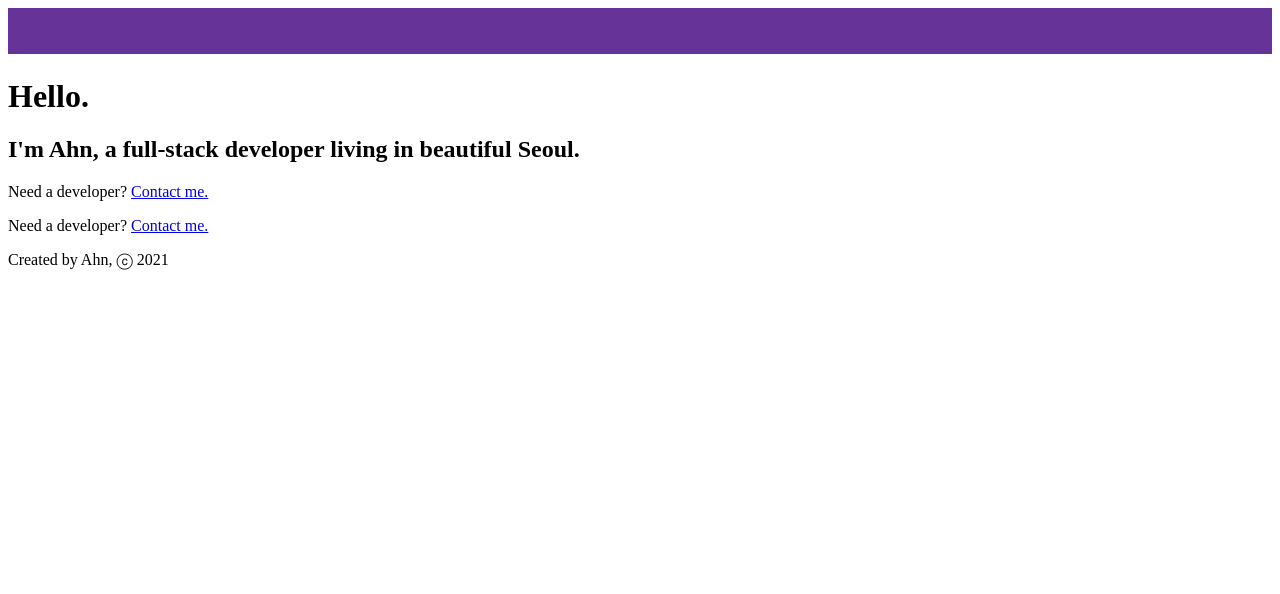
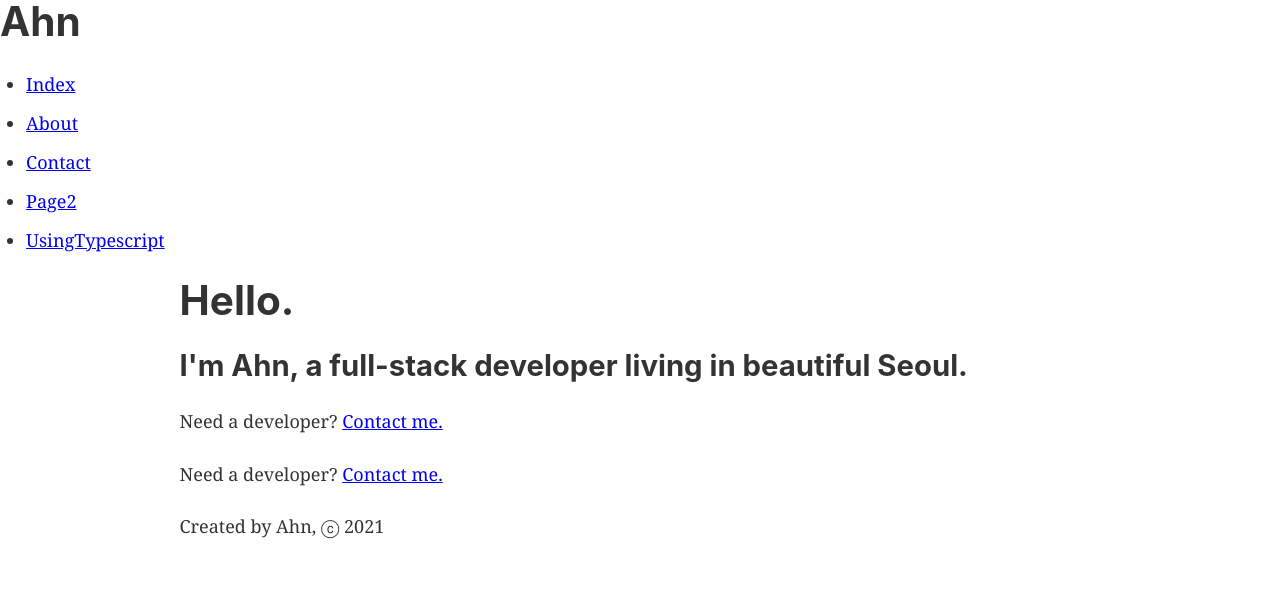
Before and after one commit to elle510/gatsby-project, a Gatsby site: page /about in a window 1280 px wide. Built offline with nearby package versions, Linux system fonts and the light colour scheme; Gatsby itself is replaced by a stand-in of ours.

Commit message:
creating gatsby page layouts

```diff
--- a/src/components/header.js
+++ b/src/components/header.js
@@ -4,12 +4,12 @@ import { Link } from "gatsby"
 
 const Header = ({ siteTitle }) => (
   <header
-    style={{
-      background: `rebeccapurple`,
-      marginBottom: `1.45rem`,
-    }}
+  // style={{
+  //   background: `rebeccapurple`,
+  //   marginBottom: `1.45rem`,
+  // }}
   >
-    <div
+    {/* <div
       style={{
         margin: `0 auto`,
         maxWidth: 960,
@@ -27,7 +27,27 @@ const Header = ({ siteTitle }) => (
           {siteTitle}
         </Link>
       </h1>
-    </div>
+    </div> */}
+    <h1>Ahn</h1>
+    <nav>
+      <ul>
+        <li>
+          <Link to="/">Index</Link>
+        </li>
+        <li>
+          <Link to="/about">About</Link>
+        </li>
+        <li>
+          <Link to="/contact">Contact</Link>
+        </li>
+        <li>
+          <Link to="/page-2">Page2</Link>
+        </li>
+        <li>
+          <Link to="/using-typescript">UsingTypescript</Link>
+        </li>
+      </ul>
+    </nav>
   </header>
 )
 
--- a/src/components/layout.js
+++ b/src/components/layout.js
@@ -10,22 +10,24 @@ import PropTypes from "prop-types"
 import { useStaticQuery, graphql } from "gatsby"
 
 import Header from "./header"
+import Footer from "./footer"
 import "./layout.css"
 
 const Layout = ({ children }) => {
-  const data = useStaticQuery(graphql`
-    query SiteTitleQuery {
-      site {
-        siteMetadata {
-          title
-        }
-      }
-    }
-  `)
+  // const data = useStaticQuery(graphql`
+  //   query SiteTitleQuery {
+  //     site {
+  //       siteMetadata {
+  //         title
+  //       }
+  //     }
+  //   }
+  // `)
 
   return (
     <>
-      <Header siteTitle={data.site.siteMetadata?.title || `Title`} />
+      {/* <Header siteTitle={data.site.siteMetadata?.title || `Title`} /> */}
+      <Header />
       <div
         style={{
           margin: `0 auto`,
@@ -34,7 +36,8 @@ const Layout = ({ children }) => {
         }}
       >
         <main>{children}</main>
-        <footer
+        <Footer />
+        {/* <footer
           style={{
             marginTop: `2rem`,
           }}
@@ -42,7 +45,7 @@ const Layout = ({ children }) => {
           © {new Date().getFullYear()}, Built with
           {` `}
           <a href="https://www.gatsbyjs.com">Gatsby</a>
-        </footer>
+        </footer> */}
       </div>
     </>
   )
--- a/src/pages/about.tsx
+++ b/src/pages/about.tsx
@@ -1,13 +1,11 @@
 import React from "react"
 import { Link } from "gatsby"
 
-import Header from "../components/header"
-import Footer from "../components/footer"
+import Layout from "../components/layout"
 
 const AboutPage = () => {
   return (
-    <div>
-      <Header />
+    <Layout>
       <h1>Hello.</h1>
       <h2>I'm Ahn, a full-stack developer living in beautiful Seoul.</h2>
       <p>
@@ -16,8 +14,7 @@ const AboutPage = () => {
       <p>
         Need a developer? <Link to="/contact">Contact me.</Link>
       </p>
-      <Footer />
-    </div>
+    </Layout>
   )
 }
 
```
Also changed, not shown: src/pages/contact.tsx (+3 -6 lines).
